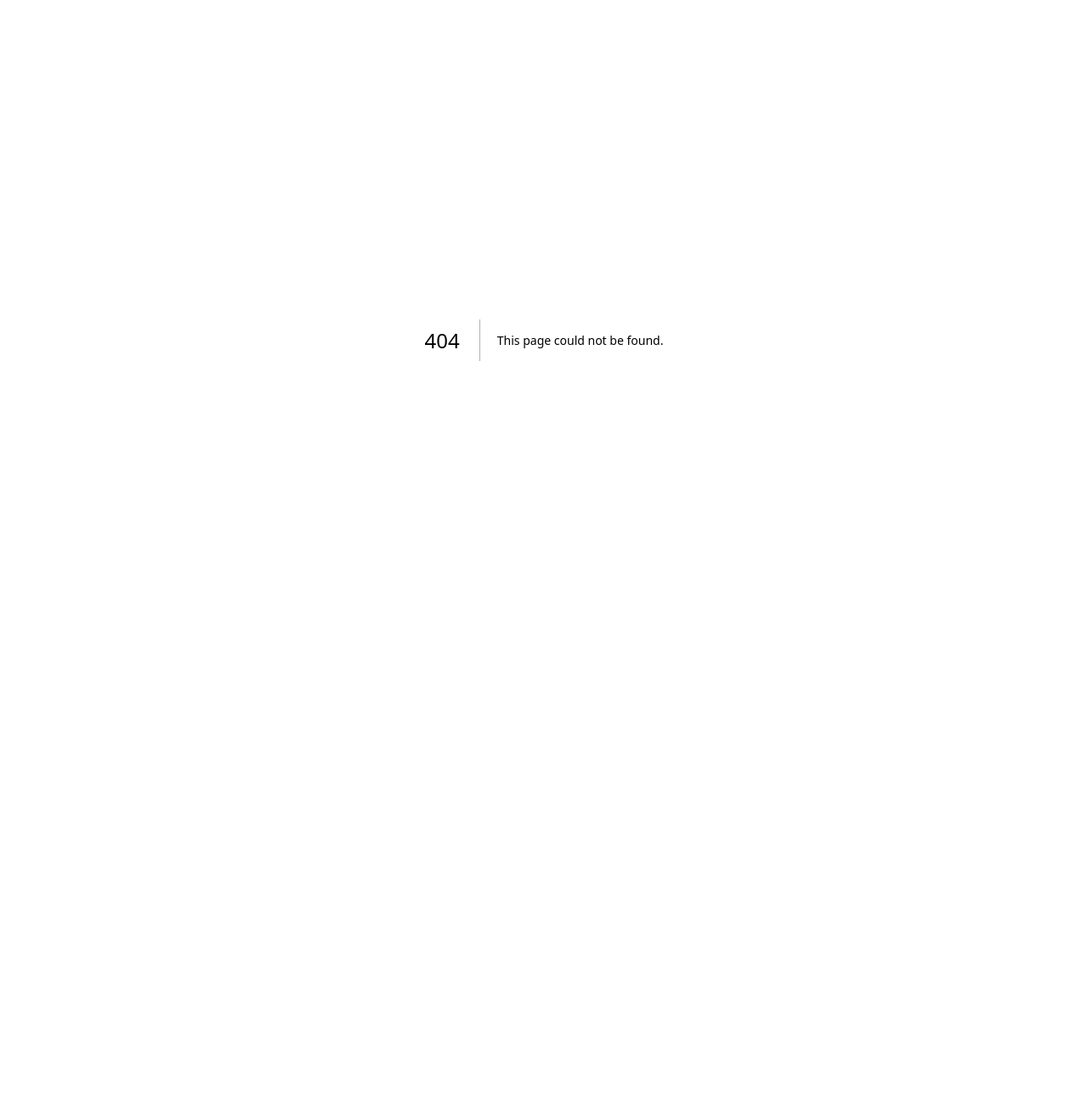
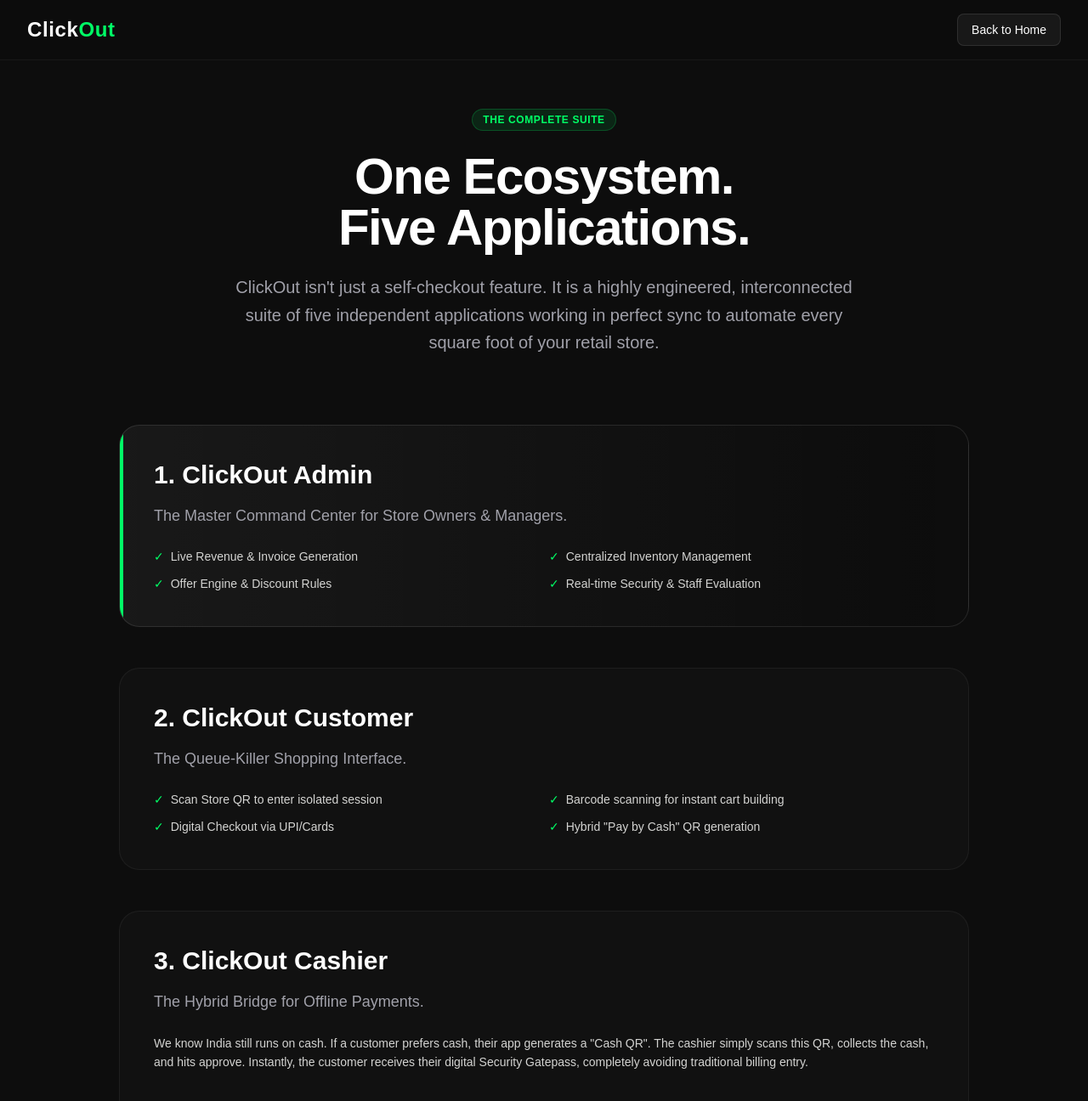
Before and after one commit to pravin7353/clickout-website, a Next.js app: page /ecosystem in a window 1280 px wide. Before the commit this address had no page. Shown: the top 1296 px of the page at 85% size. Before the commit the page ends 800 px from the top, so only its background shows below. Built offline with nearby package versions, Linux system fonts and the light colour scheme.

Commit message:
update: updated navbar with login link and ecosystem page

```diff
--- /dev/null
+++ b/app/ecosystem/page.tsx
@@ -0,0 +1,95 @@
+import React from 'react';
+import { Metadata } from 'next';
+import Link from 'next/link';
+
+export const metadata: Metadata = {
+  title: 'The 5-App Retail Ecosystem | ClickOut',
+  description: 'Explore the ClickOut suite: Customer App, Cashier App, Security App, IDT Inventory App, and Admin Dashboard. A complete operating system for retail.',
+};
+
+export default function EcosystemPage() {
+  return (
+    <div className="min-h-screen bg-[#0d0d0d] text-[#EBEBE8]">
+      {/* NAVBAR */}
+      <nav className="fixed top-0 left-0 right-0 w-full flex items-center justify-between px-8 py-4 z-50 bg-[#0d0d0d]/80 backdrop-blur-xl border-b border-white/5">
+        <Link href="/" className="text-2xl font-modern font-bold tracking-wide">
+          <span className="text-white">Click</span><span className="text-[#00ff66]">Out</span>
+        </Link>
+        <Link href="/" className="bg-white/5 hover:bg-white/10 px-4 py-2 rounded-lg text-white text-sm transition border border-white/10">
+          Back to Home
+        </Link>
+      </nav>
+
+      <main className="pt-32 pb-24 px-6 md:px-8">
+        <div className="max-w-[1000px] mx-auto space-y-20">
+
+          {/* Header Section */}
+          <div className="text-center space-y-6 max-w-3xl mx-auto">
+            <div className="inline-block px-3 py-1 bg-[#00ff66]/10 text-[#00ff66] text-xs font-bold tracking-wider rounded-full border border-[#00ff66]/20">THE COMPLETE SUITE</div>
+            <h1 className="text-4xl md:text-6xl font-bold text-white tracking-tight font-modern">One Ecosystem. <br />Five Applications.</h1>
+            <p className="text-xl text-[#a1a1aa] font-light leading-relaxed">
+              ClickOut isn't just a self-checkout feature. It is a highly engineered, interconnected suite of five independent applications working in perfect sync to automate every square foot of your retail store.
+            </p>
+          </div>
+
+          {/* Apps Grid */}
+          <div className="space-y-12">
+
+            {/* 1. Admin */}
+            <div className="bg-gradient-to-r from-white/[0.05] to-transparent border border-white/10 p-8 md:p-10 rounded-3xl relative overflow-hidden">
+              <div className="absolute top-0 left-0 w-1 h-full bg-[#00ff66]"></div>
+              <h2 className="text-3xl font-bold text-white mb-4">1. ClickOut Admin</h2>
+              <p className="text-[#a1a1aa] mb-6 text-lg">The Master Command Center for Store Owners & Managers.</p>
+              <ul className="grid grid-cols-1 md:grid-cols-2 gap-3 text-sm text-[#D4D4D2]">
+                <li className="flex items-center gap-2"><span className="text-[#00ff66]">✓</span> Live Revenue & Invoice Generation</li>
+                <li className="flex items-center gap-2"><span className="text-[#00ff66]">✓</span> Centralized Inventory Management</li>
+                <li className="flex items-center gap-2"><span className="text-[#00ff66]">✓</span> Offer Engine & Discount Rules</li>
+                <li className="flex items-center gap-2"><span className="text-[#00ff66]">✓</span> Real-time Security & Staff Evaluation</li>
+              </ul>
+            </div>
+
+            {/* 2. Customer */}
+            <div className="bg-white/[0.02] border border-white/5 p-8 md:p-10 rounded-3xl">
+              <h2 className="text-3xl font-bold text-white mb-4">2. ClickOut Customer</h2>
+              <p className="text-[#a1a1aa] mb-6 text-lg">The Queue-Killer Shopping Interface.</p>
+              <ul className="grid grid-cols-1 md:grid-cols-2 gap-3 text-sm text-[#D4D4D2]">
+                <li className="flex items-center gap-2"><span className="text-[#00ff66]">✓</span> Scan Store QR to enter isolated session</li>
+                <li className="flex items-center gap-2"><span className="text-[#00ff66]">✓</span> Barcode scanning for instant cart building</li>
+                <li className="flex items-center gap-2"><span className="text-[#00ff66]">✓</span> Digital Checkout via UPI/Cards</li>
+                <li className="flex items-center gap-2"><span className="text-[#00ff66]">✓</span> Hybrid "Pay by Cash" QR generation</li>
+              </ul>
+            </div>
+
+            {/* 3. Cashier */}
+            <div className="bg-white/[0.02] border border-white/5 p-8 md:p-10 rounded-3xl">
+              <h2 className="text-3xl font-bold text-white mb-4">3. ClickOut Cashier</h2>
+              <p className="text-[#a1a1aa] mb-6 text-lg">The Hybrid Bridge for Offline Payments.</p>
+              <p className="text-sm text-[#D4D4D2] mb-4 leading-relaxed">
+                We know India still runs on cash. If a customer prefers cash, their app generates a "Cash QR". The cashier simply scans this QR, collects the cash, and hits approve. Instantly, the customer receives their digital Security Gatepass, completely avoiding traditional billing entry.
+              </p>
+            </div>
+
+            {/* 4. Security */}
+            <div className="bg-white/[0.02] border border-white/5 p-8 md:p-10 rounded-3xl">
+              <h2 className="text-3xl font-bold text-white mb-4">4. ClickOut Security</h2>
+              <p className="text-[#a1a1aa] mb-6 text-lg">The AI-Driven Theft Prevention App.</p>
+              <p className="text-sm text-[#D4D4D2] mb-4 leading-relaxed">
+                The most critical app for store operations. Whether the customer paid online or via cash, they receive a secure Gatepass QR. The guard scans this QR at the exit, verifies the item count, and registers a successful exit. No more checking paper receipts.
+              </p>
+            </div>
+
+            {/* 5. IDT */}
+            <div className="bg-white/[0.02] border border-white/5 p-8 md:p-10 rounded-3xl">
+              <h2 className="text-3xl font-bold text-white mb-4">5. ClickOut IDT (Inventory Deposit Terminal)</h2>
+              <p className="text-[#a1a1aa] mb-6 text-lg">The Lightning-Fast Onboarding Engine.</p>
+              <p className="text-sm text-[#D4D4D2] mb-4 leading-relaxed">
+                Staff install this app to bulk-scan physical products and feed their details. This data goes straight to the Admin terminal for a 1-click verification. Once the admin approves, the products go live instantly for customers to scan & shop.
+              </p>
+            </div>
+
+          </div>
+        </div>
+      </main>
+    </div>
+  );
+}
--- a/app/page.tsx
+++ b/app/page.tsx
@@ -134,8 +134,9 @@ export default function Home() {
           <div className="hidden md:flex gap-8 text-[14px] text-[#A6A5A0] font-medium items-center">
             <button onClick={() => scrollToSection('skip-billing-queue')} className="hover:text-white transition">Customer App</button>
             <button onClick={() => scrollToSection('pricing')} className="hover:text-white transition">Pricing</button>
+            <Link href="/ecosystem" className="hover:text-[#00ff66] transition">Ecosystem</Link>
             <a href="/blog" className="hover:text-white transition font-semibold text-[#00ff66]">Blog</a>
-            <button onClick={() => scrollToSection('contact-sales')} className="bg-white/5 hover:bg-white/10 px-4 py-2 rounded-lg text-white transition border border-white/10">Contact sales</button>
+            <a href="https://clickout-cfa95.web.app/#/login" target="_blank" rel="noopener noreferrer" className="bg-[#00ff66]/10 hover:bg-[#00ff66]/20 px-5 py-2 rounded-lg text-[#00ff66] transition border border-[#00ff66]/30 font-medium tracking-wide">Login</a>
           </div>
 
           {/* Mobile Toggle Button */}
@@ -155,8 +156,9 @@ export default function Home() {
             >
               <button onClick={() => scrollToSection('skip-billing-queue')} className="text-[#A6A5A0] hover:text-white text-left font-medium">Customer App</button>
               <button onClick={() => scrollToSection('pricing')} className="text-[#A6A5A0] hover:text-white text-left font-medium">Pricing</button>
+              <Link href="/ecosystem" className="text-[#A6A5A0] hover:text-[#00ff66] text-left font-medium">Ecosystem</Link>
               <a href="/blog" className="text-[#00ff66] hover:text-white text-left font-semibold">Blog</a>
-              <button onClick={() => scrollToSection('contact-sales')} className="bg-white/5 hover:bg-white/10 px-4 py-3 rounded-lg text-white text-center font-medium border border-white/10 mt-2">Contact sales</button>
+              <a href="https://admin.clickout.in" target="_blank" rel="noopener noreferrer" className="bg-[#00ff66]/10 hover:bg-[#00ff66]/20 px-4 py-3 rounded-lg text-[#00ff66] text-center font-medium border border-[#00ff66]/30 mt-2">Admin Login</a>
             </motion.div>
           )}
         </AnimatePresence>
```
